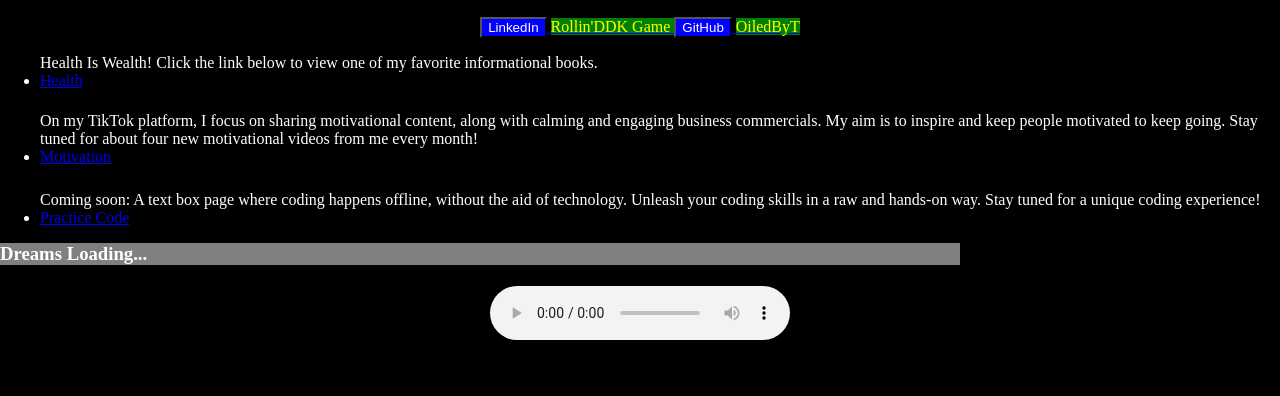
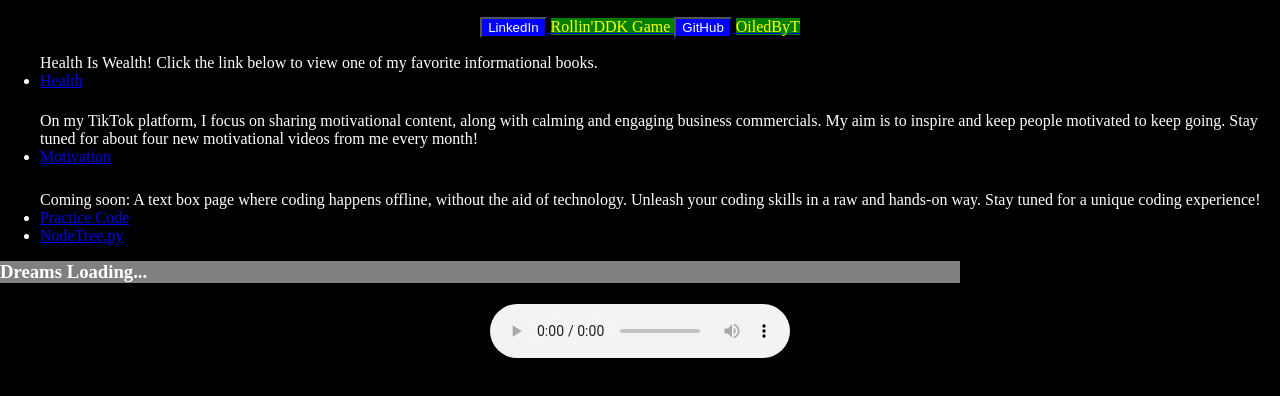
Before and after one commit to Davis-Ty/love-all, a plain HTML site: page index.html in a window 1280 px wide. Shown: the part 356-752 px from the top of the page. Drawn offline with Linux system fonts and the light colour scheme.

Commit message:
Update index.html

```diff
--- a/index.html
+++ b/index.html
@@ -108,6 +108,7 @@
                     </h6>
                     Coming soon: A text box page where coding happens offline, without the aid of technology. Unleash your coding skills in a raw and hands-on way. Stay tuned for a unique coding experience!
                     <li><a href="file:///C:/Users/Tyon%20Davis/Documents/Downloads/test.html">Practice Code </a></li>
+                        <li><a href="https://github.com/Davis-Ty/Node.py"> NodeTree.py</a></li>
                 </ul>
 
             </nav>
```
